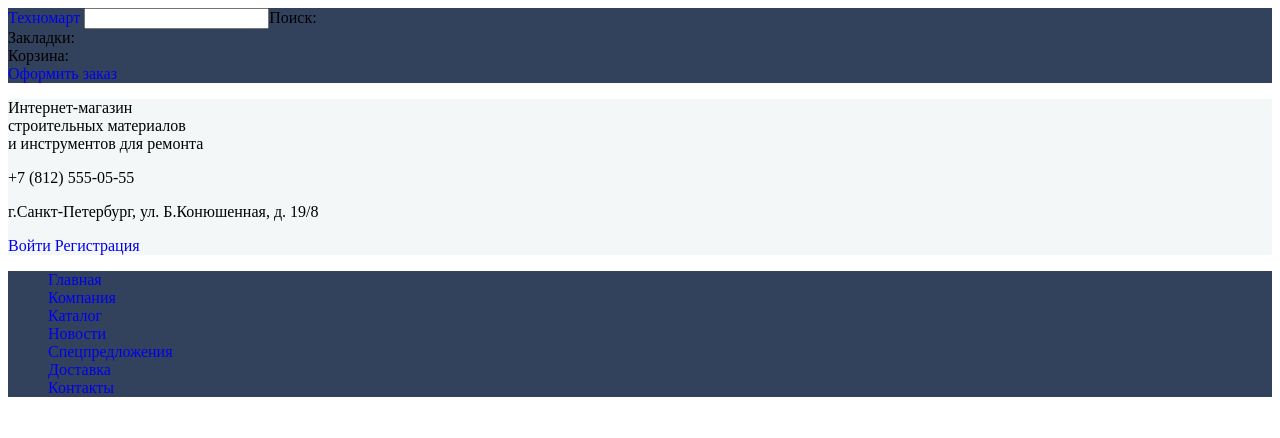
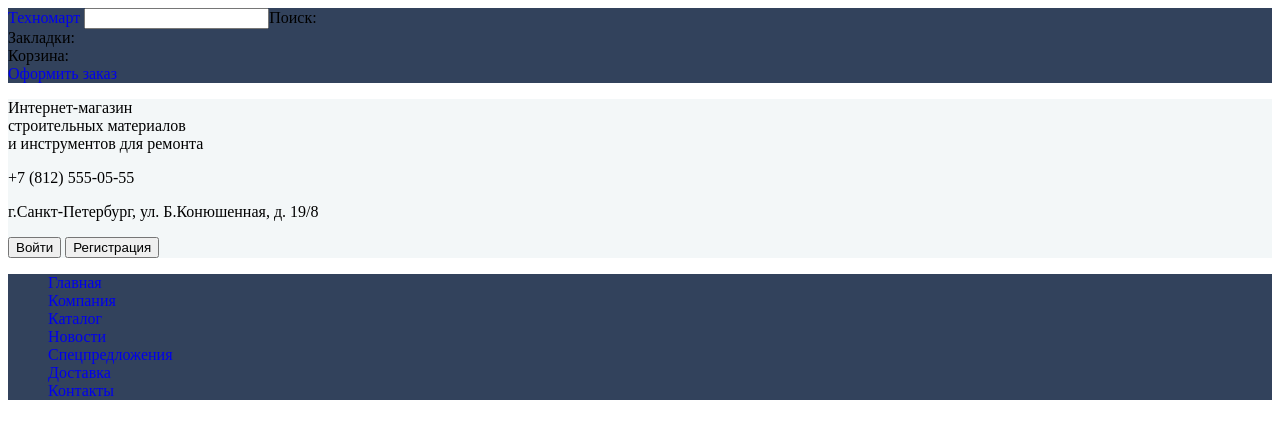
Before and after one commit to BolotovAlexander/Tecnomarket, a plain HTML site: page index.html in a window 1280 px wide. Drawn offline with nearby package versions, Linux system fonts and the light colour scheme; a script that the page names is missing.

Commit message:
Button added

```diff
--- a/index.html
+++ b/index.html
@@ -29,8 +29,8 @@
                     <p>г.Санкт-Петербург, ул. Б.Конюшенная, д. 19/8</p>
                 </div>
             <div>
-                <a href="#">Войти</a>
-                <a href="#">Регистрация</a>
+                <button>Войти</button>
+                <button>Регистрация</button>
             </div>
         </div>
             <ul class="headerNav">
```
